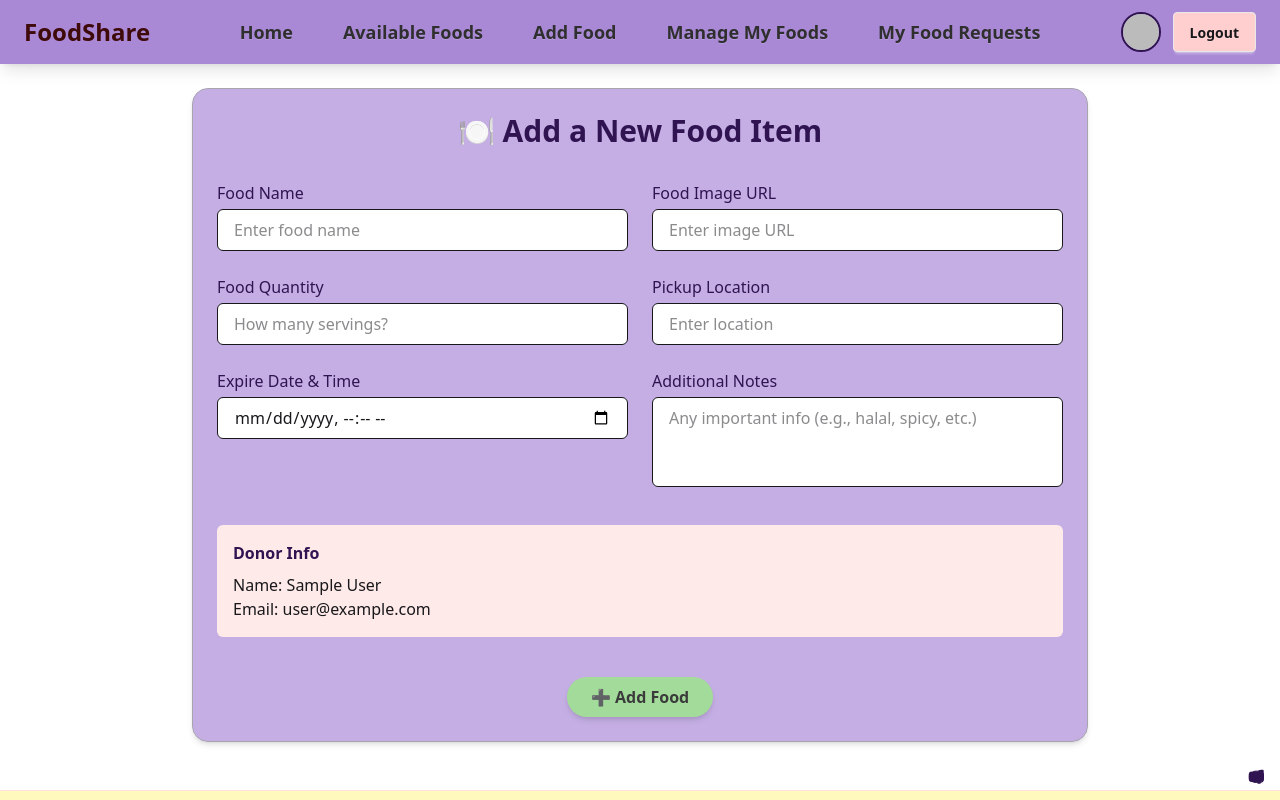
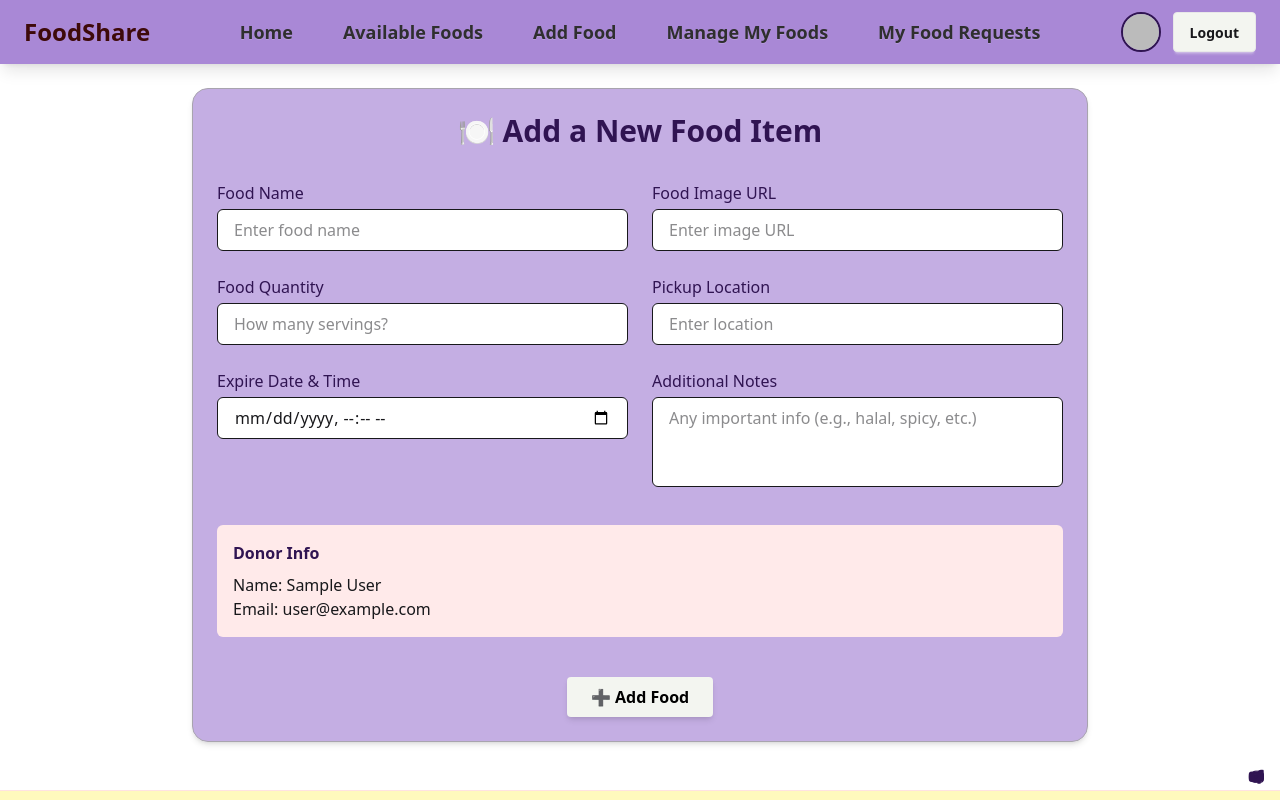
Before and after one commit to MahdinAbir/Food-Delivery-PH, a React (Vite) app: page /auth/add-food in a window 1280 px wide. Shown: the top 800 px of the page. Built offline with nearby package versions, Linux system fonts and the light colour scheme; no server answers; sample sign-in values are in the browser's storage.

Commit message:
Buttons Fixed on all pages

```diff
--- a/src/Components/AddFood.jsx
+++ b/src/Components/AddFood.jsx
@@ -127,7 +127,7 @@ const AddFood = () => {
         <div className="col-span-full text-center mt-4">
           <button
             type="submit"
-            className="bg-[#A3DC9A] hover:bg-[#9ECAD6] text-[#3b3b3b] font-semibold px-6 py-2 rounded-full shadow-md transition duration-300"
+            className="bg-[#f3f5f0] hover:bg-[#f5c1c1] text-black font-semibold px-6 py-2 rounded-sm shadow-md transition cursor-pointer duration-300"
           >
             ➕ Add Food
           </button>
--- a/src/Components/Navbar.jsx
+++ b/src/Components/Navbar.jsx
@@ -75,13 +75,13 @@ const Navbar = () => {
               />
 
             </div>
-            <button onClick={handleLogout} className="btn bg-[#FFCFCF] hover:bg-[#FFE2E2]">
+            <button onClick={handleLogout} className="btn bg-[#f3f5f0] hover:bg-[#FFE2E2]">
               Logout
             </button>
           </div>
         ) : (
           <>
-            <Link to="/auth/Login" className="btn bg-[#FFCFCF] hover:bg-[#FFE2E2]">Login</Link>
+            <Link to="/auth/Login" className="btn bg-[#f3f5f0] hover:bg-[#b2a1a1]">Login</Link>
             <Link to="/auth/Register" className="btn bg-[#301452] hover:bg-[#4040bf] text-white">Register</Link>
           </>
         )}
```
